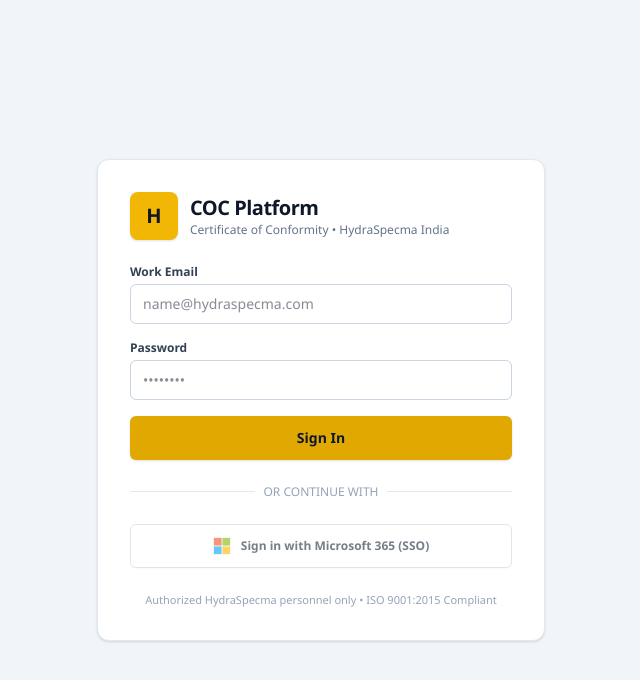
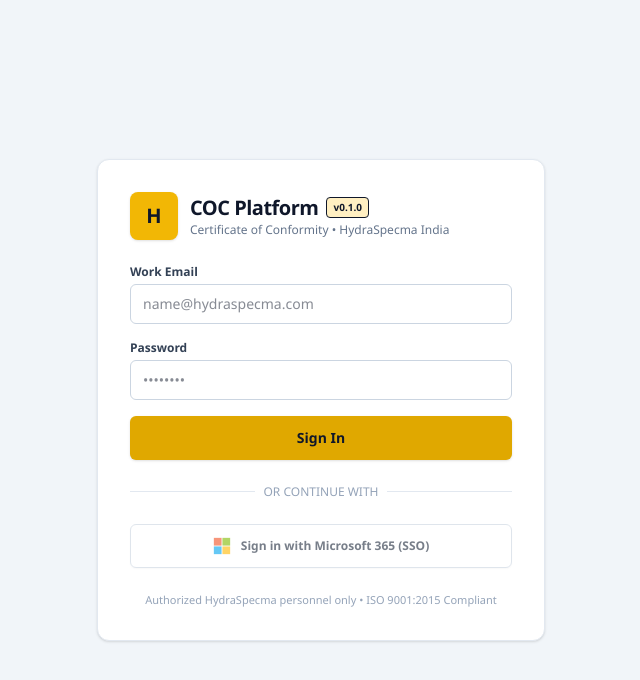
Before and after one commit to HydraSpecma-India/coc, a Next.js app: page /signin in a window 1280 px wide. Shown: the top 680 px of the page, without its empty margins (319-959 px from the left). Built offline with nearby package versions, Linux system fonts and the light colour scheme; no server answers.

Commit message:
feat: add app version badge (v0.1.0) next to header in AppShell and Signin

```diff
--- a/src/app/(auth)/signin/page.tsx
+++ b/src/app/(auth)/signin/page.tsx
@@ -1,6 +1,7 @@
 import { redirect } from "next/navigation";
 import { auth, hasEntraProvider } from "@/lib/auth/auth";
 import { SignInForm } from "./signin-form";
+import { APP_VERSION } from "@/lib/version";
 
 export const metadata = { title: "Sign in - COC Platform" };
 
@@ -22,7 +23,12 @@ export default async function SignInPage({
             H
           </div>
           <div>
-            <h1 className="text-xl font-bold tracking-tight text-ink-900">COC Platform</h1>
+            <div className="flex items-center gap-2">
+              <h1 className="text-xl font-bold tracking-tight text-ink-900">COC Platform</h1>
+              <span className="rounded bg-brand-100 px-1.5 py-0.5 text-[10px] font-bold text-brand-800 border border-brand-200">
+                {APP_VERSION}
+              </span>
+            </div>
             <p className="text-xs text-ink-500 font-medium">Certificate of Conformity • HydraSpecma India</p>
           </div>
         </div>
--- a/src/components/layout/AppShell.tsx
+++ b/src/components/layout/AppShell.tsx
@@ -10,6 +10,7 @@ import { cn } from "@/lib/utils/cn";
 import { can, type Role } from "@/lib/auth/roles";
 import { Toaster } from "@/components/ui/toast";
 import { Badge } from "@/components/ui";
+import { APP_VERSION } from "@/lib/version";
 
 interface Props {
   user: { name?: string | null; email: string; role: Role; isDev?: boolean; capabilities?: string[] };
@@ -54,8 +55,13 @@ export function AppShell({ user, d365Mode, storageMode, children }: Props) {
         <aside className="flex w-64 shrink-0 flex-col border-r border-ink-200 bg-white">
           <div className="flex h-14 items-center gap-2 border-b border-ink-200 px-4">
             <div className="flex h-8 w-8 items-center justify-center rounded-md bg-brand-400 font-bold text-ink-900">H</div>
-            <div className="leading-tight">
-              <div className="text-sm font-semibold">COC Platform</div>
+            <div className="min-w-0 flex-1 leading-tight">
+              <div className="flex items-center gap-1.5">
+                <span className="text-sm font-semibold text-ink-900">COC Platform</span>
+                <span className="inline-flex items-center rounded bg-brand-50 px-1.5 py-0.5 text-[10px] font-bold text-brand-800 border border-brand-200">
+                  {APP_VERSION}
+                </span>
+              </div>
               <div className="text-[11px] text-ink-500">HydraSpecma India</div>
             </div>
           </div>
--- /dev/null
+++ b/src/lib/version.ts
@@ -0,0 +1 @@
+export const APP_VERSION = "v0.1.0";
```
